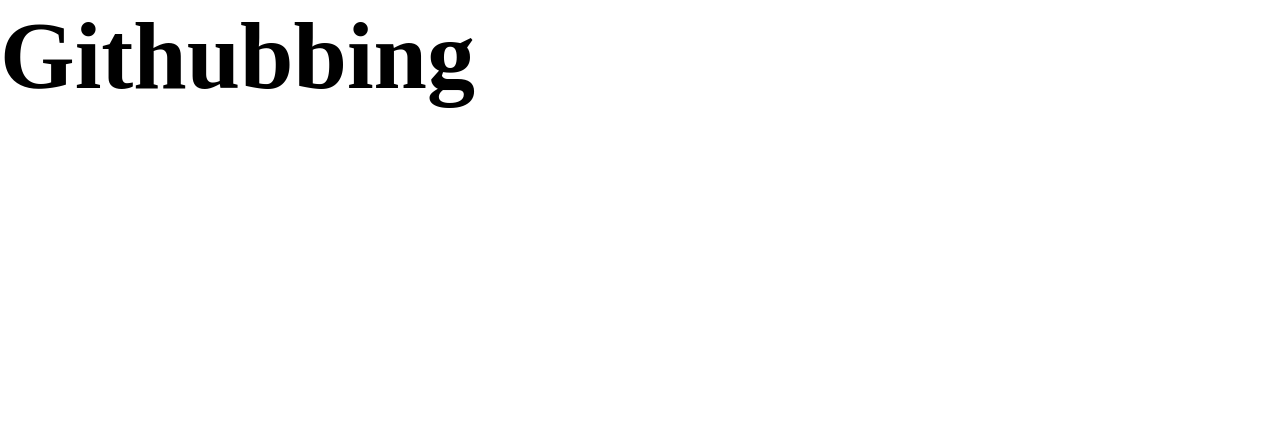
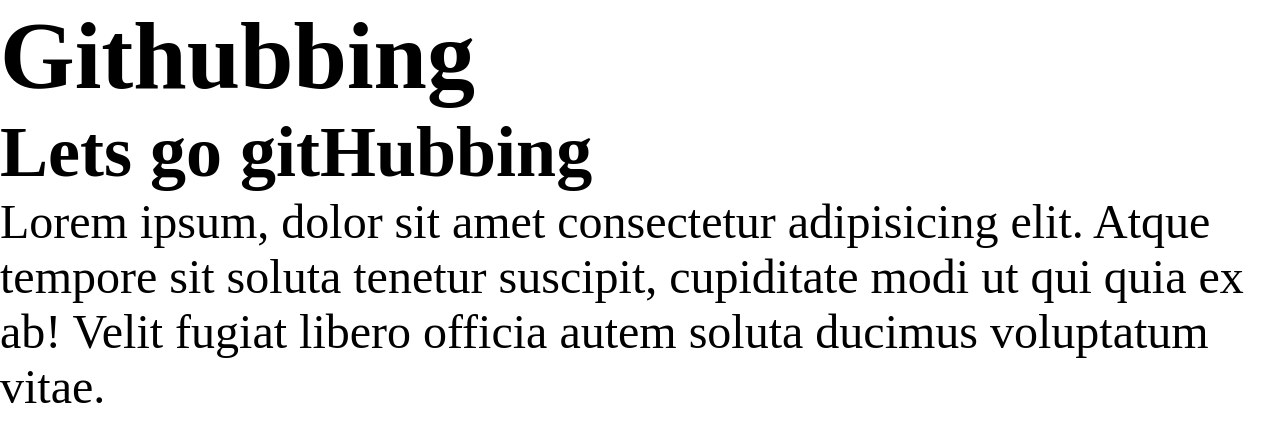
Before and after one commit to timorx666/Learning-GitHub, a plain HTML site: page index.html in a window 1280 px wide. Drawn offline with Linux system fonts and the light colour scheme; files that its build step writes are made by us from their sources.

Commit message:
Update index.html

```diff
--- a/index.html
+++ b/index.html
@@ -8,6 +8,9 @@
 
 <body>
   <h1>Githubbing<h1>
+      <h2>Lets go gitHubbing</h2>
+      <p>Lorem ipsum, dolor sit amet consectetur adipisicing elit. Atque tempore sit soluta tenetur suscipit, cupiditate
+        modi ut qui quia ex ab! Velit fugiat libero officia autem soluta ducimus voluptatum vitae.</p>
 </body>
 
 </html>
```
